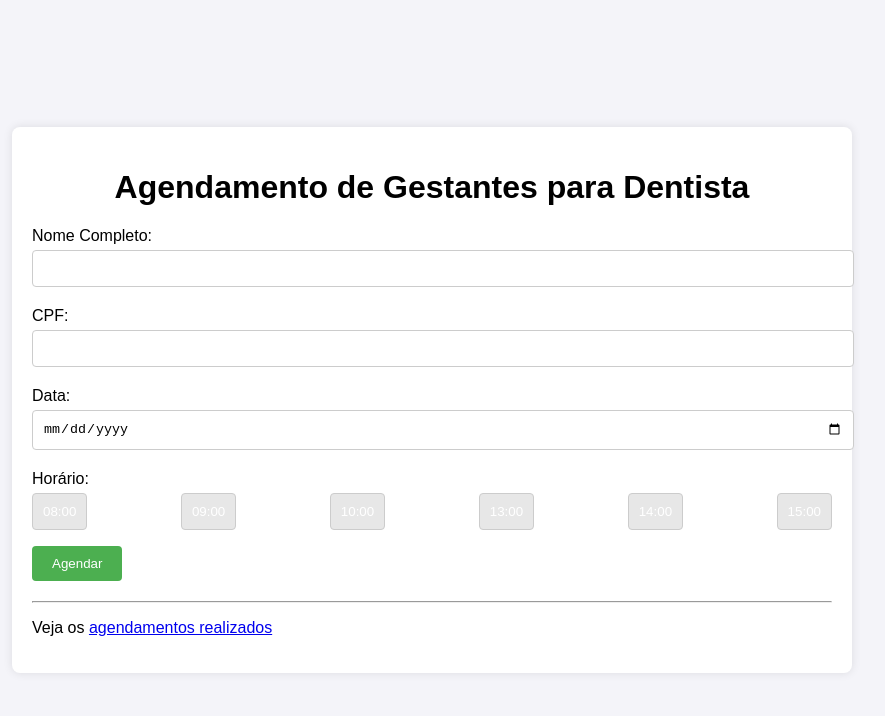
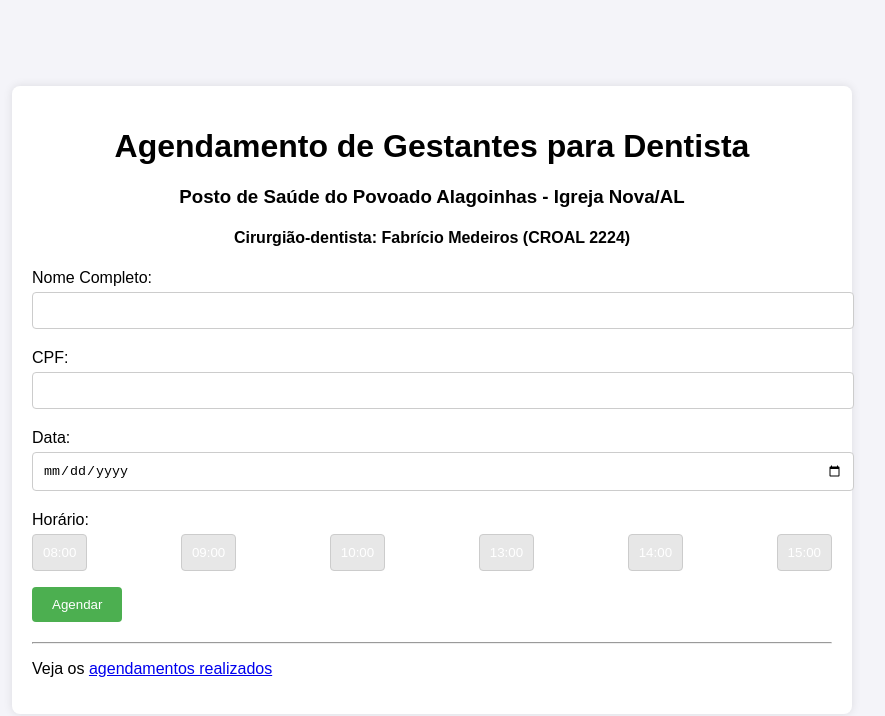
Before and after one commit to fabriciomds/agendamento_de_gestantes, a plain HTML site: page index.html in a window 1280 px wide. Shown: the whole page, without its empty margins (208-1093 px from the left). Drawn offline with Linux system fonts and the light colour scheme.

Commit message:
Adicionando novos títulos

```diff
--- a/index.html
+++ b/index.html
@@ -3,13 +3,14 @@
   <head>
     <meta charset="UTF-8" />
     <meta name="viewport" content="width=device-width, initial-scale=1.0" />
-    <title>Agendamento Dentista - Gestantes</title>
+    <title>Agendamento de Gestantes</title>
     <link rel="stylesheet" href="style.css" />
   </head>
   <body>
     <div class="container">
       <h1>Agendamento de Gestantes para Dentista</h1>
-
+      <h3>Posto de Saúde do Povoado Alagoinhas - Igreja Nova/AL</h3>
+      <h4>Cirurgião-dentista: Fabrício Medeiros (CROAL 2224)</h4>
       <!-- Formulário de agendamento -->
       <form id="agendamentoForm">
         <label for="nome">Nome Completo:</label>
--- a/style.css
+++ b/style.css
@@ -22,6 +22,13 @@
   text-align: center;
 }
 
+h3 {
+  text-align: center;
+}
+
+h4 {
+  text-align: center;
+}
 form {
   margin-bottom: 20px;
 }
```
